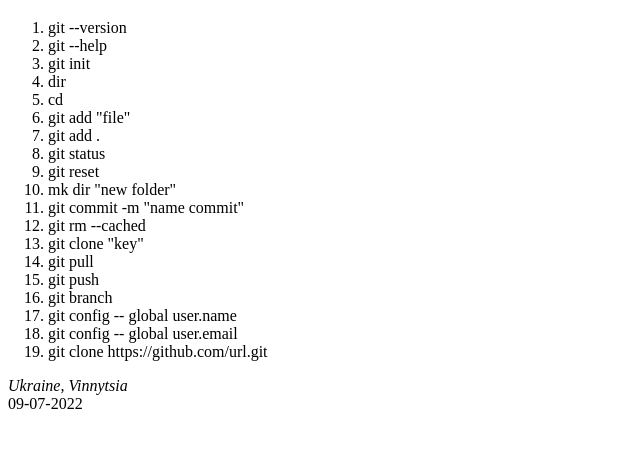
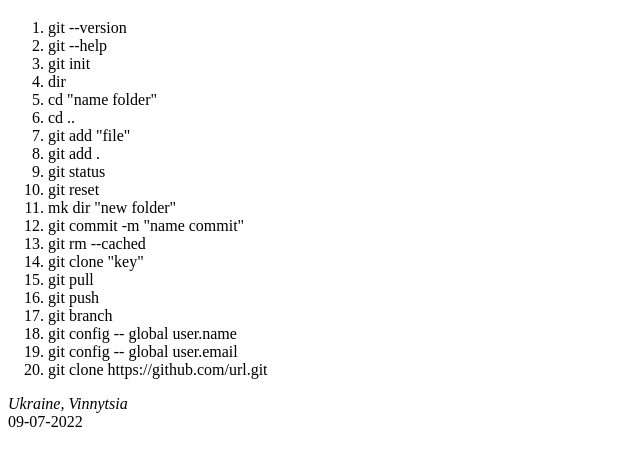
Before and after one commit to BohdanDiachenko/homework4, a plain HTML site: page index.html in a window 1280 px wide. Shown: the part 87-552 px from the top of the page, without its empty margins (0-640 px from the left). Drawn offline with Linux system fonts and the light colour scheme.

Commit message:
add command cd ..

```diff
--- a/index.html
+++ b/index.html
@@ -19,7 +19,8 @@
             <li>git --help</li>
             <li>git init</li>
             <li>dir</li>
-            <li>cd</li>
+            <li>cd "name folder"</li>
+            <li>cd ..</li>
             <li>git add "file"</li>
             <li>git add .</li>
             <li>git status</li>
```
